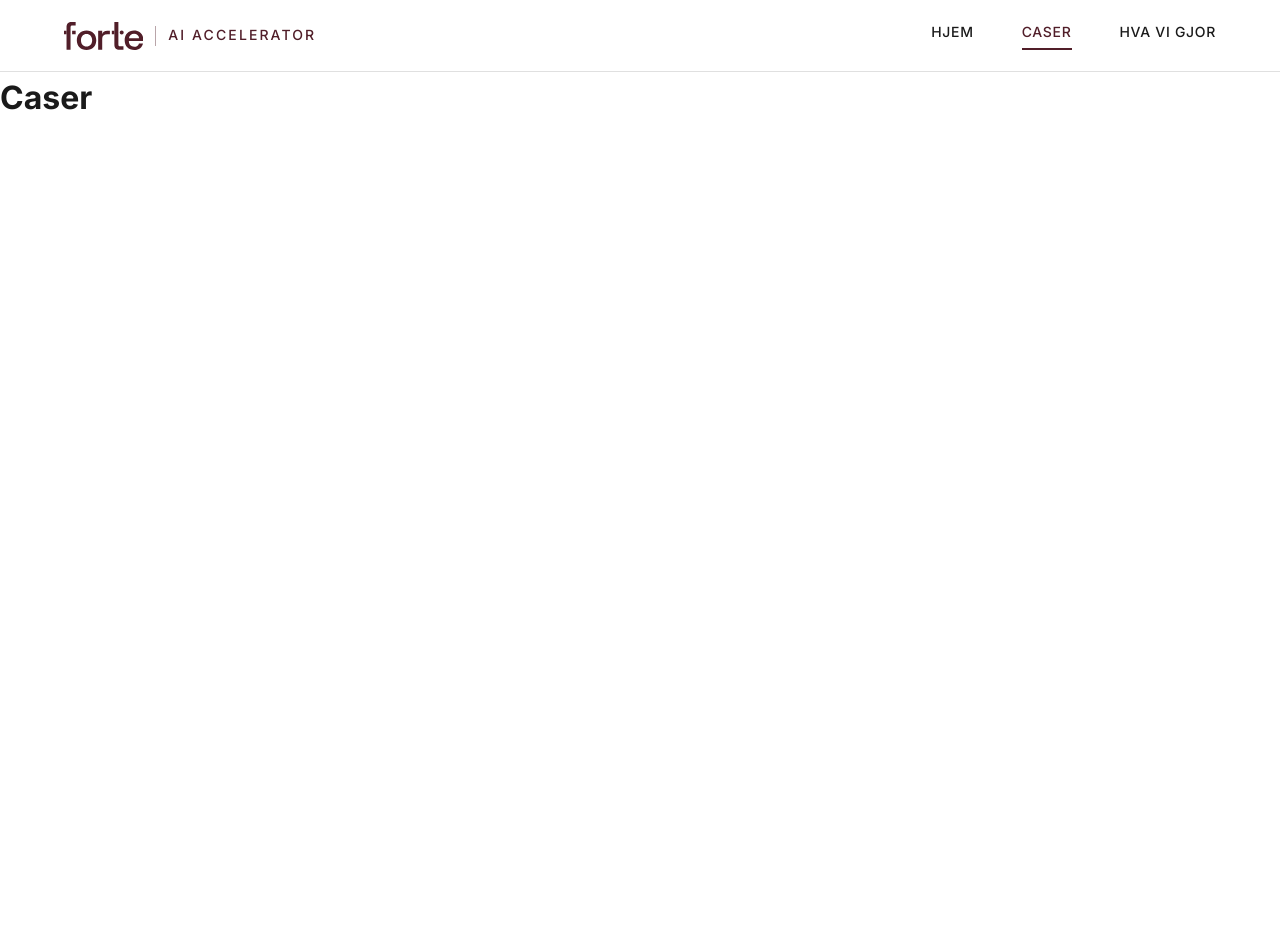
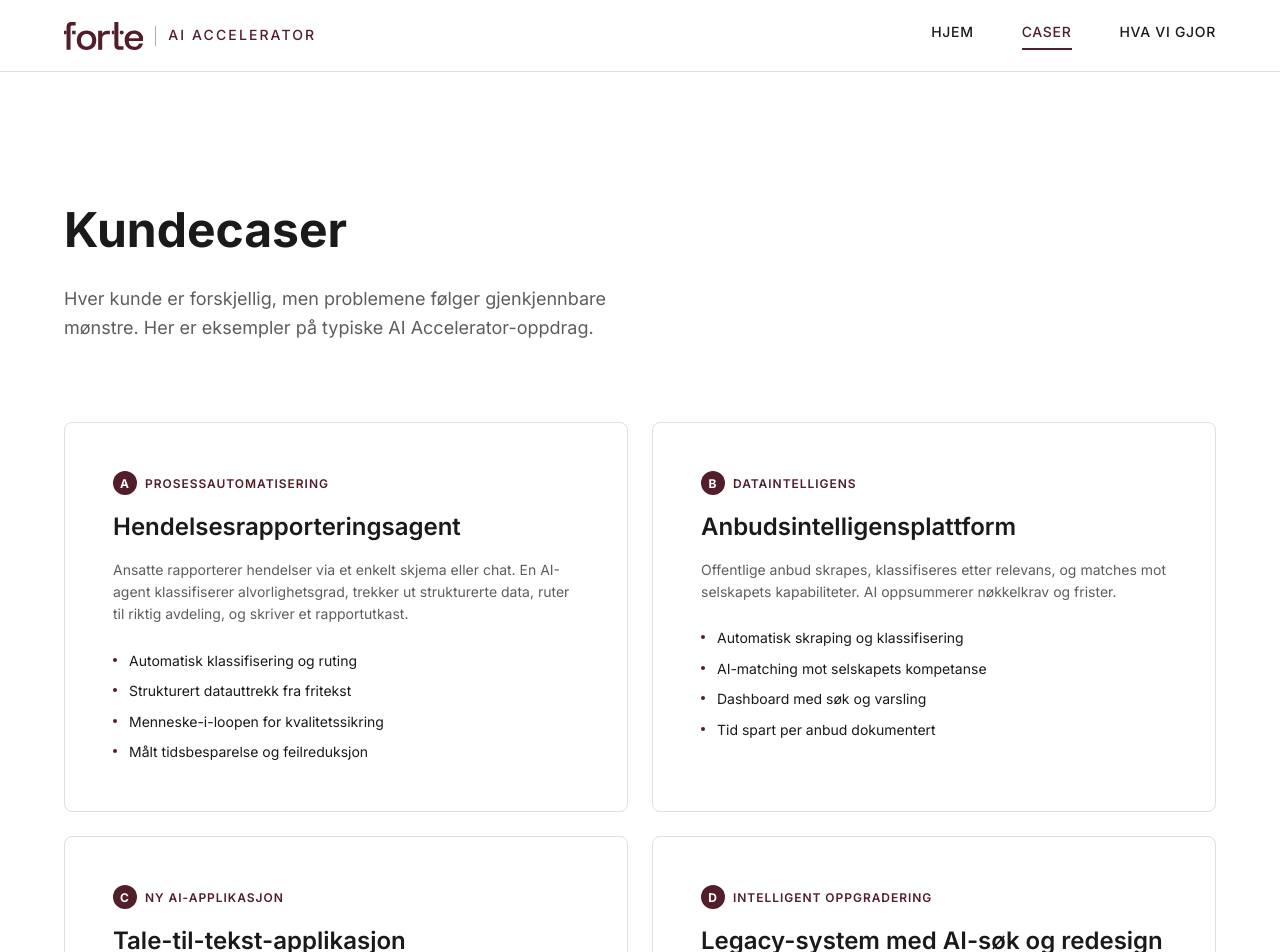
Before and after one commit to fortedigital/faia-hjemmeside, a React (Vite) app: page /caser in a window 1280 px wide. Shown: the top 952 px of the page. Before the commit the page ends 800 px from the top, so only its background shows below. Built offline with nearby package versions, Linux system fonts and the light colour scheme.

Commit message:
feat: add cases page with four track examples
Co-Authored-By: Claude Opus 4.6 <noreply@anthropic.com>

```diff
--- /dev/null
+++ b/src/components/CaseCard/CaseCard.jsx
@@ -0,0 +1,23 @@
+import styles from './CaseCard.module.scss'
+
+function CaseCard({ track, trackName, title, description, outcomes }) {
+  return (
+    <article className={styles.card}>
+      <div className={styles.trackBadge}>
+        <span className={styles.trackLetter}>{track}</span>
+        {trackName}
+      </div>
+      <h3 className={styles.title}>{title}</h3>
+      <p className={styles.description}>{description}</p>
+      <ul className={styles.outcomes}>
+        {outcomes.map((outcome, index) => (
+          <li key={index} className={styles.outcome}>
+            {outcome}
+          </li>
+        ))}
+      </ul>
+    </article>
+  )
+}
+
+export default CaseCard
--- /dev/null
+++ b/src/components/CaseCard/CaseCard.module.scss
@@ -0,0 +1,74 @@
+@use '../../styles/variables' as *;
+
+.card {
+  padding: $spacing-lg;
+  border: 1px solid $color-border;
+  border-radius: 8px;
+  display: flex;
+  flex-direction: column;
+  gap: $spacing-sm;
+}
+
+.trackBadge {
+  display: inline-flex;
+  align-items: center;
+  gap: $spacing-xs;
+  font-size: 12px;
+  font-weight: 600;
+  text-transform: uppercase;
+  letter-spacing: 0.08em;
+  color: $color-primary;
+}
+
+.trackLetter {
+  display: inline-flex;
+  align-items: center;
+  justify-content: center;
+  width: 24px;
+  height: 24px;
+  border-radius: 50%;
+  background: $color-primary;
+  color: $color-white;
+  font-size: 12px;
+  font-weight: 700;
+}
+
+.title {
+  font-size: $font-size-xl;
+  font-weight: 600;
+  color: $color-black;
+  line-height: 1.3;
+}
+
+.description {
+  font-size: $font-size-sm;
+  line-height: 1.6;
+  color: $color-black;
+  opacity: 0.7;
+}
+
+.outcomes {
+  list-style: none;
+  display: flex;
+  flex-direction: column;
+  gap: $spacing-xs;
+  margin-top: $spacing-xs;
+}
+
+.outcome {
+  font-size: $font-size-sm;
+  color: $color-black;
+  padding-left: $spacing-sm;
+  position: relative;
+
+  &::before {
+    content: '';
+    position: absolute;
+    left: 0;
+    top: 8px;
+    width: 4px;
+    height: 4px;
+    border-radius: 50%;
+    background: $color-primary;
+  }
+}
--- /dev/null
+++ b/src/data/cases.js
@@ -0,0 +1,54 @@
+export const cases = [
+  {
+    id: 'hendelsesrapportering',
+    track: 'A',
+    trackName: 'Prosessautomatisering',
+    title: 'Hendelsesrapporteringsagent',
+    description: 'Ansatte rapporterer hendelser via et enkelt skjema eller chat. En AI-agent klassifiserer alvorlighetsgrad, trekker ut strukturerte data, ruter til riktig avdeling, og skriver et rapportutkast.',
+    outcomes: [
+      'Automatisk klassifisering og ruting',
+      'Strukturert datauttrekk fra fritekst',
+      'Menneske-i-loopen for kvalitetssikring',
+      'Målt tidsbesparelse og feilreduksjon'
+    ]
+  },
+  {
+    id: 'anbudsintelligens',
+    track: 'B',
+    trackName: 'Dataintelligens',
+    title: 'Anbudsintelligensplattform',
+    description: 'Offentlige anbud skrapes, klassifiseres etter relevans, og matches mot selskapets kapabiliteter. AI oppsummerer nøkkelkrav og frister.',
+    outcomes: [
+      'Automatisk skraping og klassifisering',
+      'AI-matching mot selskapets kompetanse',
+      'Dashboard med søk og varsling',
+      'Tid spart per anbud dokumentert'
+    ]
+  },
+  {
+    id: 'tale-til-tekst',
+    track: 'C',
+    trackName: 'Ny AI-applikasjon',
+    title: 'Tale-til-tekst-applikasjon',
+    description: 'En brukervendt app som tar opp, transkriberer og prosesserer taleinnput. AI trekker ut strukturerte data, genererer sammendrag, og integrerer med nedstrømssystemer.',
+    outcomes: [
+      'Fullstack app med AI i kjernen',
+      'Sanntids transkribering og prosessering',
+      'Integrasjon med eksisterende systemer',
+      'Brukertilfredshet og nøyaktighet målt'
+    ]
+  },
+  {
+    id: 'legacy-oppgradering',
+    track: 'D',
+    trackName: 'Intelligent oppgradering',
+    title: 'Legacy-system med AI-søk og redesign',
+    description: 'Et eksisterende rapporteringssystem får naturlig språk-spørringer. Brukere stiller spørsmål på vanlig norsk og får visualiserte svar, med et moderne redesignet grensesnitt.',
+    outcomes: [
+      'AI-søk over eksisterende data',
+      'Moderne grensesnitt på toppen av legacy',
+      'Side-ved-side testing mot gammelt system',
+      'Brukeradopsjon og oppgaver per minutt målt'
+    ]
+  }
+]
--- a/src/pages/Caser/Caser.jsx
+++ b/src/pages/Caser/Caser.jsx
@@ -1,5 +1,30 @@
+import { cases } from '../../data/cases'
+import CaseCard from '../../components/CaseCard/CaseCard'
+import styles from './Caser.module.scss'
+
 function Caser() {
-  return <div><h1>Caser</h1></div>
+  return (
+    <div className={styles.page}>
+      <header className={styles.header}>
+        <h1 className={styles.headline}>Kundecaser</h1>
+        <p className={styles.subtitle}>
+          Hver kunde er forskjellig, men problemene følger gjenkjennbare mønstre. Her er eksempler på typiske AI Accelerator-oppdrag.
+        </p>
+      </header>
+      <div className={styles.grid}>
+        {cases.map((c) => (
+          <CaseCard
+            key={c.id}
+            track={c.track}
+            trackName={c.trackName}
+            title={c.title}
+            description={c.description}
+            outcomes={c.outcomes}
+          />
+        ))}
+      </div>
+    </div>
+  )
 }
 
 export default Caser
--- /dev/null
+++ b/src/pages/Caser/Caser.module.scss
@@ -0,0 +1,37 @@
+@use '../../styles/variables' as *;
+
+.page {
+  max-width: $max-width;
+  margin: 0 auto;
+  padding: 0 $spacing-md;
+}
+
+.header {
+  padding: $spacing-2xl 0 $spacing-xl;
+}
+
+.headline {
+  font-size: $font-size-3xl;
+  font-weight: 700;
+  color: $color-black;
+  margin-bottom: $spacing-sm;
+}
+
+.subtitle {
+  font-size: $font-size-lg;
+  color: $color-black;
+  opacity: 0.7;
+  max-width: 600px;
+  line-height: 1.6;
+}
+
+.grid {
+  display: grid;
+  grid-template-columns: repeat(2, 1fr);
+  gap: $spacing-md;
+  padding-bottom: $spacing-2xl;
+
+  @media (max-width: $breakpoint-mobile) {
+    grid-template-columns: 1fr;
+  }
+}
```
